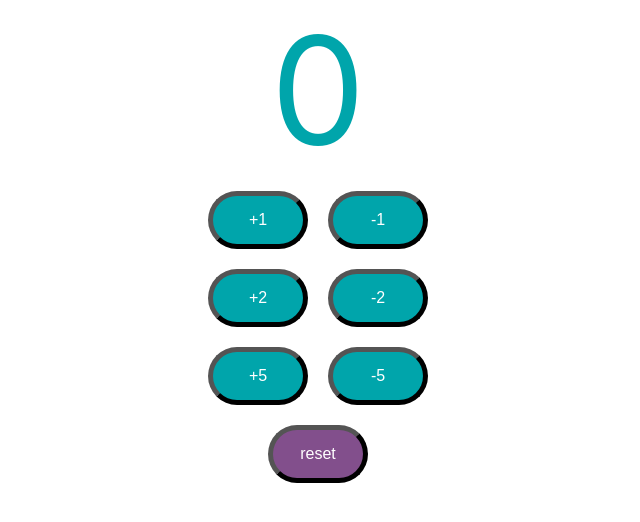
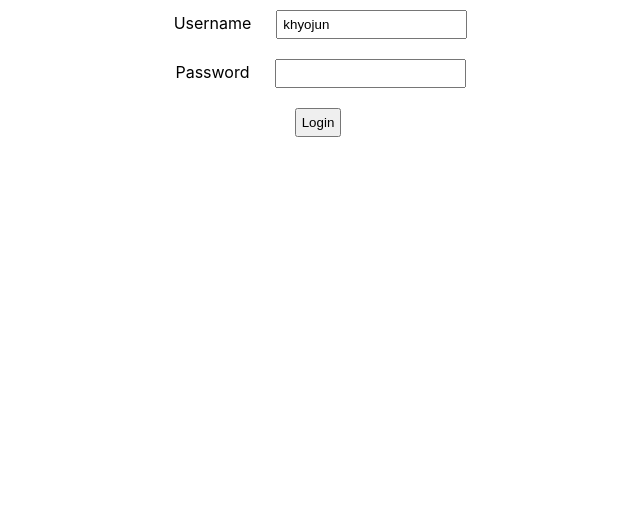
Before and after one commit to khyojun/react-udemy, a React (Create React App) app in the folder todo-app/: page / in a window 1280 px wide. Shown: the top 522 px of the page, without its empty margins (322-962 px from the left). Built offline with nearby package versions, Linux system fonts and the light colour scheme.

Commit message:
206까지 진행 로그인 컴포넌트

```diff
--- a/todo-app/src/App.js
+++ b/todo-app/src/App.js
@@ -1,8 +1,6 @@
-import logo from './logo.svg';
 import './App.css';
-import { Component } from 'react';
 
-import Counter from './components/counter/Counter';
+import TodoApp from './components/todo/TodoApp';
 
 // 중괄호 안하면 디폴트 컴포넌트로 export 됨. 그래서 특정 컴포넌트 하고 싶으면 중괄호 넣기
 
@@ -10,7 +8,7 @@
 function App() {
   return (
     <div className="App">
-        <Counter/>
+      <TodoApp/>
 
     </div>
   );
--- /dev/null
+++ b/todo-app/src/components/todo/TodoApp.css
@@ -0,0 +1,5 @@
+label, input, button {
+    margin: 10px;
+    padding: 5px;
+
+}
--- /dev/null
+++ b/todo-app/src/components/todo/TodoApp.jsx
@@ -0,0 +1,108 @@
+import { useState } from 'react'
+import './TodoApp.css'
+
+
+
+export default function TodoApp() {
+    return (
+        <div className="TodoApp">
+            <LoginComponent />
+            {/* <WelcomComponent/> */}
+        </div>
+
+    )
+}
+
+
+
+
+function LoginComponent() {
+
+
+    const [username, setUsername]=useState("khyojun")
+
+    const [password, setPassword] = useState('')
+
+    const [showSuccessMessage, setShowSuccessMessage] = useState(false)
+
+    const [showErrorMessage, setShowErrorMessage] = useState(false)
+
+
+    function handleUsernameChange(event){
+        setUsername(event.target.value)
+    }
+
+
+    function handlePasswordChange(event){
+        setPassword(event.target.value)
+    }
+
+
+    function handleSubmit() {
+
+
+        if(username==='khyojun' && password==="dummy"){
+            console.log("success")
+            setShowSuccessMessage(true)
+            setShowErrorMessage(false)
+        }
+        else{
+            console.log("Failed")
+            setShowErrorMessage(true)
+            setShowSuccessMessage(false)
+        }
+    }
+
+
+    function SuccessMessageComponent(){
+        if(showSuccessMessage){
+            return (
+                <div className='successMessage'>Authenticated Successfully</div>
+            )
+        }
+        return null
+    }
+
+    function ErrorMessageComponent(){
+        if(showErrorMessage){
+            return (
+                <div className='errorMessage'>Authenticated Failed. Please check your credentials.</div>
+
+            )
+        }
+        return null
+    }
+
+    return (
+        <div className="Login">
+            <SuccessMessageComponent/>
+            <ErrorMessageComponent/>
+            <div className="LoginForm">
+                <div>
+                    <label>Username</label>
+                    <input type="text" name='username' value={username} onChange={handleUsernameChange}></input>
+                </div>
+                <div>
+                    <label>Password</label>
+                    <input type="password" name='password' value={password} onChange={handlePasswordChange}></input>
+                </div>
+                <div>
+                    <button type="button" name="login" onClick={handleSubmit}>Login</button>
+                </div>
+            </div>
+
+        </div>
+    )
+}
+
+
+
+
+
+function WelcomComponent() {
+    return (
+        <div className="Welcome">
+            Welcome Component
+        </div>
+    )
+}
```
Also changed, not shown: 1 other file (tests, documents, lock files or other folders).
